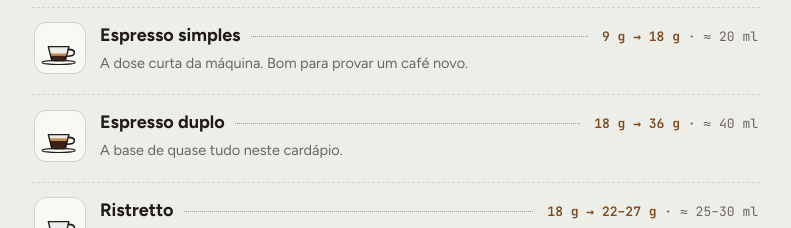
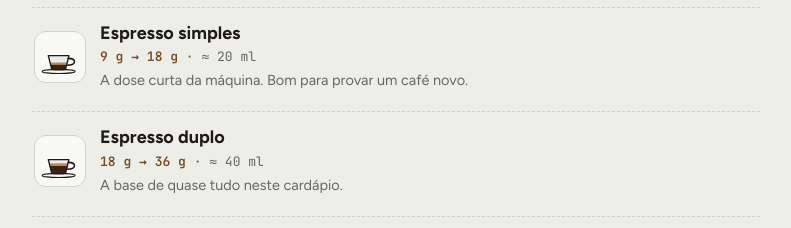
Before and after one commit to Guidcruz/cafe-do-gui, a plain HTML site: page index.html in a window 1280 px wide. Shown: the part 495-723 px from the top of the page, without its empty margins (244-1035 px from the left). Drawn offline with Linux system fonts and the light colour scheme.

Commit message:
Nomes das bebidas não quebram mais
- Nome em linha própria, com proporção e total logo abaixo
- Proporção pode quebrar linha; o total fica sempre inteiro
- Remove a linha pontilhada que espremia o nome

Co-Authored-By: Claude Opus 5.5 <noreply@anthropic.com>
Claude-Session: https://claude.ai/code/session_01KG4i5FR4XKf2vSpX98PfqL

```diff
--- a/index.html
+++ b/index.html
@@ -102,8 +102,8 @@ h2{font-family:var(--font-display);font-weight:400;font-size:32px;margin:0;line-
 
 details{border-top:1px dashed var(--line)}
 details:last-of-type{border-bottom:1px dashed var(--line)}
-summary{list-style:none;cursor:pointer;padding:14px 2px;display:grid;grid-template-columns:52px 1fr auto;gap:2px 14px;align-items:baseline}
-.thumb{grid-row:1 / span 2;align-self:center;width:52px;height:52px;border-radius:12px;background:var(--paper);border:1px solid var(--line);display:grid;place-items:center}
+summary{list-style:none;cursor:pointer;padding:14px 2px;display:grid;grid-template-columns:52px minmax(0,1fr);gap:3px 14px;align-items:start}
+.thumb{grid-row:1 / span 3;align-self:center;width:52px;height:52px;border-radius:12px;background:var(--paper);border:1px solid var(--line);display:grid;place-items:center}
 .thumb svg{width:44px;height:44px;display:block}
 .fig{display:flex;gap:18px;align-items:center;flex-wrap:wrap}
 .fig svg{width:120px;height:120px;flex:none}
@@ -112,13 +112,12 @@ summary{list-style:none;cursor:pointer;padding:14px 2px;display:grid;grid-templa
 .legend i{width:14px;height:14px;border-radius:4px;border:1px solid var(--line);flex:none}
 summary::-webkit-details-marker{display:none}
 summary:focus-visible{outline:2px solid var(--accent);outline-offset:2px;border-radius:4px}
-.name{font-weight:700;font-size:18px;display:flex;align-items:baseline;gap:10px;min-width:0}
-.name::after{content:"";flex:1;border-bottom:1px dotted var(--muted);transform:translateY(-4px);opacity:.6;min-width:20px}
-.ratio{font-family:var(--font-mono);font-size:13px;font-weight:600;color:var(--accent);white-space:nowrap;font-variant-numeric:tabular-nums}
-.ratio .vol{color:var(--muted);font-weight:400}
+.name{grid-column:2;font-weight:700;font-size:18px;line-height:1.3;min-width:0;text-wrap:balance}
+.ratio{grid-column:2;font-family:var(--font-mono);font-size:13px;font-weight:600;color:var(--accent);font-variant-numeric:tabular-nums;line-height:1.45}
+.ratio .vol{color:var(--muted);font-weight:400;white-space:nowrap}
 .spec.total span{color:var(--accent)}
-.desc{grid-column:2/-1;color:var(--muted);font-size:14.5px}
-@media (max-width:420px){.ratio{grid-column:2/-1}.name{font-size:17px}}
+.desc{grid-column:2;color:var(--muted);font-size:14.5px;line-height:1.45}
+@media (max-width:380px){.name{font-size:17px}}
 details[open] .name{color:var(--accent)}
 
 .recipe{background:var(--paper);border:1px solid var(--line);border-radius:10px;padding:18px;margin:0 0 16px;display:flex;flex-direction:column;gap:16px}
--- a/sw.js
+++ b/sw.js
@@ -1,5 +1,5 @@
 // Guarda o site para abrir mesmo sem internet. Busca a versão nova quando há conexão.
-const CACHE = 'cafe-do-gui-v7';
+const CACHE = 'cafe-do-gui-v8';
 const FILES = ['/', '/index.html', '/manifest.webmanifest', '/favicon.svg', '/icon-192.png', '/icon-512.png'];
 self.addEventListener('install', e => {
   e.waitUntil(caches.open(CACHE).then(c => c.addAll(FILES)).then(() => self.skipWaiting()));
```
